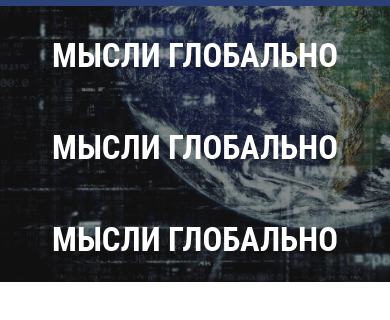
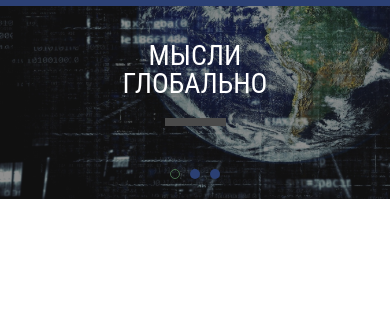
Before and after one commit to Vidiborets0012/digital-agensy_mob-first, a website: page index.html in a window 390 px wide. Shown: the part 74-394 px from the top of the page. Drawn offline with nearby package versions, Linux system fonts and the light colour scheme.

Commit message:
add hero section styles, connect and style slick-slider for Mobile Portrait

```diff
--- a/index.html
+++ b/index.html
@@ -6,6 +6,7 @@
     <meta http-equiv="X-UA-Compatible" content="ie=edge" />
     <title>Document</title>
     <link rel="stylesheet" href="css/normalize.css" />
+    <link rel="stylesheet" href="libs/slick/slick.css" />
     <link rel="stylesheet" href="css/style.css" />
   </head>
   <body>
@@ -40,6 +41,7 @@
     </section>
 
     <script src="https://ajax.googleapis.com/ajax/libs/jquery/3.4.1/jquery.min.js"></script>
+    <script src="libs/slick/slick.min.js"></script>
     <script src="js/main.js"></script>
   </body>
 </html>
--- a/js/main.js
+++ b/js/main.js
@@ -1,3 +1,23 @@
-$(function(){
+$(function () {
+    $('.hero-slider').slick({
+        dots: true,
+        slidesToShow: 1,
+        slidesToScroll: 1,
+        responsive: [
+          {
+            breakpoint: 1024,
+            settings: {
+
+            }
+          },
+          {
+            breakpoint: 640,
+              settings: {
+                arrows: false
+
+            }
+          }
+        ]
+    });
 
 });
--- /dev/null
+++ b/libs/slick/slick.css
@@ -0,0 +1,119 @@
+/* Slider */
+.slick-slider
+{
+    position: relative;
+
+    display: block;
+    box-sizing: border-box;
+
+    -webkit-user-select: none;
+       -moz-user-select: none;
+        -ms-user-select: none;
+            user-select: none;
+
+    -webkit-touch-callout: none;
+    -khtml-user-select: none;
+    -ms-touch-action: pan-y;
+        touch-action: pan-y;
+    -webkit-tap-highlight-color: transparent;
+}
+
+.slick-list
+{
+    position: relative;
+
+    display: block;
+    overflow: hidden;
+
+    margin: 0;
+    padding: 0;
+}
+.slick-list:focus
+{
+    outline: none;
+}
+.slick-list.dragging
+{
+    cursor: pointer;
+    cursor: hand;
+}
+
+.slick-slider .slick-track,
+.slick-slider .slick-list
+{
+    -webkit-transform: translate3d(0, 0, 0);
+       -moz-transform: translate3d(0, 0, 0);
+        -ms-transform: translate3d(0, 0, 0);
+         -o-transform: translate3d(0, 0, 0);
+            transform: translate3d(0, 0, 0);
+}
+
+.slick-track
+{
+    position: relative;
+    top: 0;
+    left: 0;
+
+    display: block;
+    margin-left: auto;
+    margin-right: auto;
+}
+.slick-track:before,
+.slick-track:after
+{
+    display: table;
+
+    content: '';
+}
+.slick-track:after
+{
+    clear: both;
+}
+.slick-loading .slick-track
+{
+    visibility: hidden;
+}
+
+.slick-slide
+{
+    display: none;
+    float: left;
+
+    height: 100%;
+    min-height: 1px;
+}
+[dir='rtl'] .slick-slide
+{
+    float: right;
+}
+.slick-slide img
+{
+    display: block;
+}
+.slick-slide.slick-loading img
+{
+    display: none;
+}
+.slick-slide.dragging img
+{
+    pointer-events: none;
+}
+.slick-initialized .slick-slide
+{
+    display: block;
+}
+.slick-loading .slick-slide
+{
+    visibility: hidden;
+}
+.slick-vertical .slick-slide
+{
+    display: block;
+
+    height: auto;
+
+    border: 1px solid transparent;
+}
+.slick-arrow.slick-hidden {
+    display: none;
+}
--- /dev/null
+++ b/package.json
@@ -0,0 +1,5 @@
+{
+  "dependencies": {
+    "slick-slider": "^1.8.2"
+  }
+}
--- a/scss/style.scss
+++ b/scss/style.scss
@@ -11,6 +11,11 @@ html {
 
 h1, h2, h3, h4, h5, h6 {
     margin: 0;
+}
+
+ul, li {
+    margin: 0;
+    padding: 0;list-style: none;
 }
 
 body {
@@ -121,14 +126,57 @@ body {
 
 .hero-slider {
     background: rgba(33, 33, 33, 0.5);
+
     &-item {
         color: #fff;
         text-align: center;
+        min-height: 193px;
+    }
+    &-title {
         font-family: 'Roboto Condensed';
         font-weight: 400;
         font-size: 28px;
         line-height: 28px;
         text-transform: uppercase;
         padding: 36px 0 28px;
+        margin: 0 auto;
+        max-width: 243px;
+        position: relative;
+        &::after {
+            position: absolute;
+            content: '';
+            left: 0;
+            right: 0;
+            bottom: 0;
+            height: 8px;
+            width: 61px;
+            background-color: $text-color;
+            margin: 0 auto;
+        }
+    }
+    .slick-dots {
+        display: flex;
+        justify-content: center;
+        position: absolute;
+        bottom: 20px;
+        left: 0;
+        right: 0;
+        .slick-active {
+            button {
+                background-color: transparent;
+                border: 1px solid #476e4d;
+            }
+        }
+
+        button {
+            font-size: 0;
+            border: none;
+            padding: 0;
+            background-color: $accent;
+            width: 10px;
+            height: 10px;
+            border-radius: 50%;
+            margin: 0 5px;
+        }
     }
 }
--- a/scss/var.scss
+++ b/scss/var.scss
@@ -1 +1,2 @@
 $accent: #2b4074;
+$text-color: #4a4a4a;
```
Also changed, not shown: css/style.css, libs/slick/slick.min.js (added), 2 other files.
